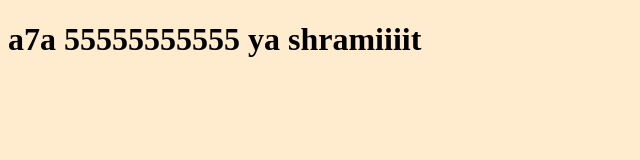
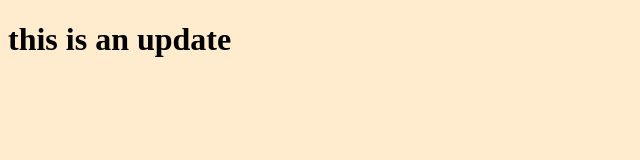
Before and after one commit to amrhassanrafat/myproject, a plain HTML site: page index.html in a window 1280 px wide. Shown: the whole page, without its empty margins (0-640 px from the left). Drawn offline with Linux system fonts and the light colour scheme.

Commit message:
new update

```diff
--- a/index.html
+++ b/index.html
@@ -8,7 +8,7 @@
 </head>
 <body>
     <h1>
-        a7a 55555555555 ya shramiiiit
+        this is an update
     </h1>
     <script src="app.js"></script>
 </body>
```
